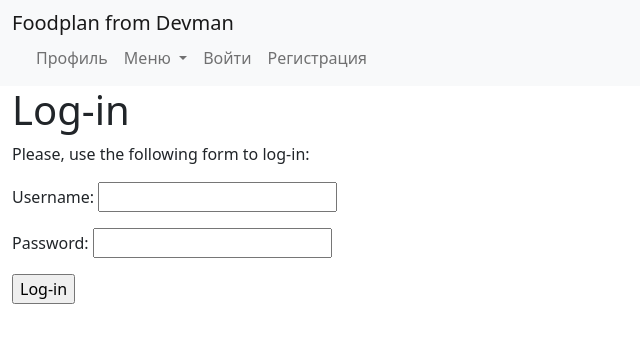
After one commit to devmanorg/foodplan, a Django app: page /login/ in a window 1280 px wide. The commit adds this page. Shown: the top 343 px of the page, without its empty margins (0-640 px from the left). Run offline with Django 3.2, Linux system fonts and the light colour scheme; parts of the project's set-up code (start-up, migrations or seed data) failed here and were passed over.

Commit message:
Add registration and authorization

```diff
--- a/cuisine/forms.py
+++ b/cuisine/forms.py
@@ -1,5 +1,26 @@
 from django import forms
+from django.contrib.auth.models import User
 
 
 class DaysForm(forms.Form):
     days = forms.IntegerField(label='days')
+
+
+class UserRegistrationForm(forms.ModelForm):
+    password = forms.CharField(label='Password', widget=forms.PasswordInput)
+    password2 = forms.CharField(label='Repeat password', widget=forms.PasswordInput)
+
+    class Meta:
+        model = User
+        fields = ('username', 'first_name', 'email')
+
+    def clean_password2(self):
+        cd = self.cleaned_data
+        if cd['password'] != cd['password2']:
+            raise forms.ValidationError('Passwords don\'t match.')
+        return cd['password2']
+
+
+class LoginForm(forms.Form):
+    username = forms.CharField()
+    password = forms.CharField(widget=forms.PasswordInput)
--- a/cuisine/templates/includes/header.html
+++ b/cuisine/templates/includes/header.html
@@ -1,7 +1,7 @@
 <header class="navbar navbar-expand-lg navbar-light bg-light">
 <nav class="container-xxl flex-wrap flex-md-nowrap">
   <div>
-    <a class="navbar-brand me-2" href="#">Foodplan from Devman</a>
+    <a class="navbar-brand me-2" href="{% url 'index' %}">Foodplan from Devman</a>
     <button class="navbar-toggler" type="button" data-bs-toggle="collapse" data-bs-target="#navbarSupportedContent" aria-controls="navbarSupportedContent" aria-expanded="false" aria-label="Toggle navigation">
       <span class="navbar-toggler-icon"></span>
     </button>
@@ -25,10 +25,10 @@
           </ul>
         </li>
         <li class="nav-item">
-          <a class="nav-link" href="#">Войти</a>
+          <a class="nav-link" href="{% url 'login' %}">Войти</a>
         </li>
         <li class="nav-item">
-          <a class="nav-link" href="#">Регистрация</a>
+          <a class="nav-link" href="{% url 'register' %}">Регистрация</a>
         </li>
       </ul>
     </div>
--- /dev/null
+++ b/cuisine/templates/login.html
@@ -0,0 +1,12 @@
+{% extends "layouts/base.html" %}
+
+{% block title %}Log-in{% endblock %}
+{% block content %}
+    <h1>Log-in</h1>
+    <p>Please, use the following form to log-in:</p>
+    <form action="." method="post">
+        {{ form.as_p }}
+        {% csrf_token %}
+        <p><input type="submit" value="Log-in"></p>
+    </form>
+{% endblock %}
--- a/cuisine/views.py
+++ b/cuisine/views.py
@@ -6,7 +6,11 @@ from django.http import HttpResponseRedirect
 from django.shortcuts import render, get_object_or_404
 
 from .models import Meal, Dish, MealPosition
-from .forms import DaysForm
+from .forms import DaysForm, LoginForm
+
+from django.http import HttpResponse
+from django.contrib.auth import authenticate, login
+from .forms import UserRegistrationForm
 
 
 def get_days(request):
@@ -106,3 +110,35 @@ def show_daily_menu(request):
                'dinner': random_dinner
                }
     return render(request, 'daily_menu.html', context=context)
+
+
+def register(request):
+    if request.method == 'POST':
+        user_form = UserRegistrationForm(request.POST)
+        if user_form.is_valid():
+            new_user = user_form.save(commit=False)
+            new_user.set_password(user_form.cleaned_data['password'])
+            new_user.save()
+            return render(request, 'register_done.html', {'new_user': new_user})
+    else:
+        user_form = UserRegistrationForm()
+    return render(request, 'register.html', {'user_form': user_form})
+
+
+def user_login(request):
+    if request.method == 'POST':
+        form = LoginForm(request.POST)
+        if form.is_valid():
+            cd = form.cleaned_data
+            user = authenticate(username=cd['username'], password=cd['password'])
+            if user is not None:
+                if user.is_active:
+                    login(request, user)
+                    return HttpResponse('Authenticated successfully')
+                else:
+                    return HttpResponse('Disabled account')
+            else:
+                return HttpResponse('Invalid login')
+    else:
+        form = LoginForm()
+    return render(request, 'login.html', {'form': form})
--- a/foodplan/urls.py
+++ b/foodplan/urls.py
@@ -14,6 +14,7 @@ Including another URLconf
     2. Add a URL to urlpatterns:  path('blog/', include('blog.urls'))
 """
 import debug_toolbar
+from django.conf.urls import url
 
 from django.contrib import admin
 from django.urls import include, path
@@ -29,6 +30,8 @@ urlpatterns = [
     path('calculator/', views.calculate_products, name='calculator'),
     path('recipe/<int:recipe_id>', views.view_recipe, name='recipe'),
     path('__debug__/', include(debug_toolbar.urls)),
+    url(r'^register/$', views.register, name='register'),
+    url(r'^login/$', views.user_login, name='login'),
 ]
 
 urlpatterns.extend(static(settings.STATIC_URL, document_root=settings.STATIC_ROOT))
```
Also changed, not shown: cuisine/templates/register.html (added, +13 -0 lines), cuisine/templates/register_done.html (added, +8 -0 lines).
